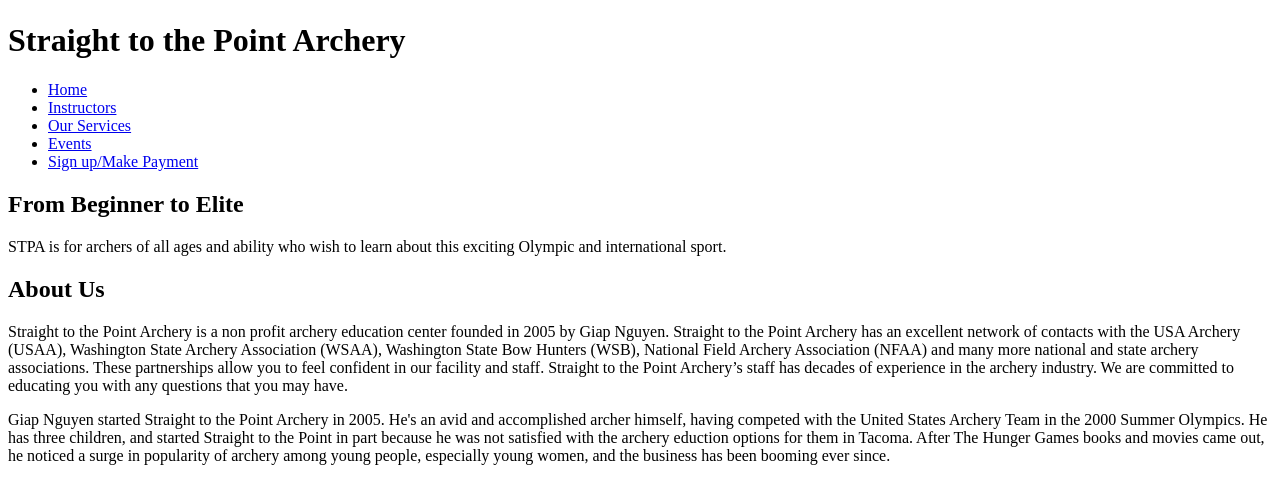
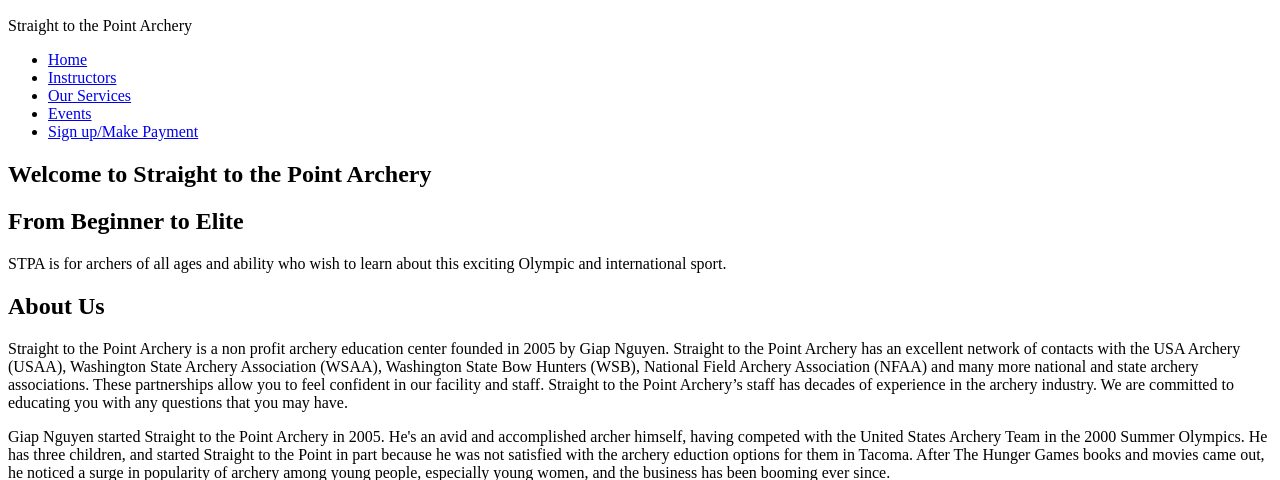
Before and after one commit to brittrohrer/archery, a plain HTML site: page index.html in a window 1280 px wide. Shown: the part 319-799 px from the top of the page. Drawn offline with Linux system fonts and the light colour scheme.

Commit message:
changed header and tags for consistency and errors

```diff
--- a/index.html
+++ b/index.html
@@ -9,7 +9,7 @@
             <figure>
                 <img src="https://github.com/UWFront-End-Cert/html100/blob/master/lesson07-styleguide/styleguide%20design%20elements/archeryAcademy-logo-color.png?raw=true" alt="STPA logo">
             </figure>
-            <h1>Straight to the Point Archery</h1>
+            <p>Straight to the Point Archery</p>
             <nav>
                 <ul>
                     <li><a href="index.html">Home</a></li>
@@ -22,6 +22,7 @@
         </header>
         <main>
             <article>
+                <h1>Welcome to Straight to the Point Archery</h1>
                 <section>
                     <h2>From Beginner to Elite</h2>
                     <p>STPA is for archers of all ages and ability who wish to learn about this exciting Olympic and international sport.</p>
```
Also changed, not shown: instructors.html (+1 -1 lines), services.html (+1 -1 lines).
